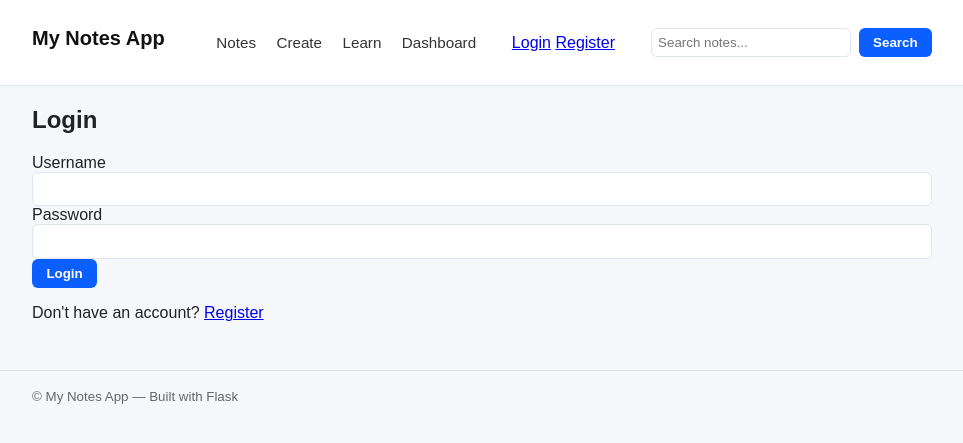
After one commit to naol-zewdie/Personal_Notes_appv1, a Flask app: page /login in a window 1280 px wide. The commit adds this page. Shown: the top 443 px of the page, without its empty margins (158-1121 px from the left). Run offline with Flask 3, Linux system fonts and the light colour scheme.

Commit message:
finalised the app

```diff
--- a/app.py
+++ b/app.py
@@ -1,7 +1,17 @@
 import os
 import sys
 import sqlalchemy as sa
-from flask import Flask, render_template, redirect, url_for, request
+from sqlalchemy import func
+from flask import Flask, render_template, redirect, url_for, request, flash, abort
+from markupsafe import Markup
+import markdown as md
+import io
+import re
+from flask import send_file
+from reportlab.platypus import SimpleDocTemplate, Paragraph, Spacer
+from reportlab.lib.styles import getSampleStyleSheet
+from reportlab.lib.pagesizes import letter
+from flask_login import LoginManager, login_user, logout_user, login_required, current_user
 from flask_sqlalchemy import SQLAlchemy
 
 app = Flask(__name__, instance_relative_config=True, template_folder='templates', static_folder='static')
@@ -27,11 +37,144 @@ db.init_app(app)
 # import models so model classes are registered with SQLAlchemy
 from models import Note
 
+# setup Flask-Login
+login_manager = LoginManager()
+login_manager.login_view = 'login'
+login_manager.init_app(app)
+
+
+@login_manager.user_loader
+def load_user(user_id):
+    from models import User
+    return User.query.get(int(user_id))
+
+
+# Jinja filter to render Markdown to safe HTML
+def render_markdown(text):
+    if not text:
+        return ''
+    html = md.markdown(text, extensions=['fenced_code', 'tables', 'nl2br'])
+    return Markup(html)
+
+
+app.jinja_env.filters['markdown'] = render_markdown
+
+
+def notes_to_pdf_bytes(notes):
+    buf = io.BytesIO()
+    doc = SimpleDocTemplate(buf, pagesize=letter)
+    styles = getSampleStyleSheet()
+    elements = []
+    for n in notes:
+        title = n.title or ''
+        elements.append(Paragraph(title, styles['Heading2']))
+        # convert markdown to HTML then strip tags for simple plain rendering
+        html = md.markdown(n.content or '')
+        text = re.sub(r'<[^>]+>', '', html)
+        # keep simple line breaks
+        text = text.replace('\n', '<br/>')
+        elements.append(Paragraph(text or '', styles['BodyText']))
+        elements.append(Spacer(1, 12))
+    doc.build(elements)
+    buf.seek(0)
+    return buf
+
+
+@app.route('/export/note/<int:note_id>')
+@login_required
+def export_note(note_id):
+    fmt = request.args.get('format', 'txt').lower()
+    note = Note.query.filter_by(id=note_id, user_id=current_user.id).first_or_404()
+    if fmt == 'pdf':
+        pdf = notes_to_pdf_bytes([note])
+        return send_file(pdf, as_attachment=True, download_name=f'note-{note.id}.pdf', mimetype='application/pdf')
+
+    # default: txt
+    txt = f"{note.title}\n\n{note.content or ''}\n"
+    bio = io.BytesIO(txt.encode('utf-8'))
+    bio.seek(0)
+    return send_file(bio, as_attachment=True, download_name=f'note-{note.id}.txt', mimetype='text/plain; charset=utf-8')
+
+
+@app.route('/export/all')
+@login_required
+def export_all():
+    fmt = request.args.get('format', 'txt').lower()
+    notes = Note.query.filter_by(user_id=current_user.id).order_by(Note.created_at.desc()).all()
+    if fmt == 'pdf':
+        pdf = notes_to_pdf_bytes(notes)
+        return send_file(pdf, as_attachment=True, download_name='notes-all.pdf', mimetype='application/pdf')
+
+    # default: txt
+    parts = []
+    for n in notes:
+        title = n.title or ''
+        parts.append(title)
+        parts.append('-' * len(title))
+        parts.append(n.content or '')
+        parts.append('\n')
+    txt = '\n'.join(parts)
+    bio = io.BytesIO(txt.encode('utf-8'))
+    bio.seek(0)
+    return send_file(bio, as_attachment=True, download_name='notes-all.txt', mimetype='text/plain; charset=utf-8')
+
+
+@app.route('/register', methods=['GET', 'POST'])
+def register():
+    if request.method == 'POST':
+        from models import User
+        username = request.form.get('username', '').strip()
+        password = request.form.get('password', '').strip()
+        if not username or not password:
+            flash('Username and password required')
+            return render_template('register.html')
+        if User.query.filter_by(username=username).first():
+            flash('Username already taken')
+            return render_template('register.html')
+        user = User(username=username)
+        user.set_password(password)
+        db.session.add(user)
+        db.session.commit()
+        login_user(user)
+        return redirect(url_for('index'))
+    return render_template('register.html')
+
+
+@app.route('/login', methods=['GET', 'POST'])
+def login():
+    if request.method == 'POST':
+        from models import User
+        username = request.form.get('username', '').strip()
+        password = request.form.get('password', '').strip()
+        user = User.query.filter_by(username=username).first()
+        if user is None or not user.check_password(password):
+            flash('Invalid username or password')
+            return render_template('login.html')
+        login_user(user)
+        return redirect(url_for('index'))
+    return render_template('login.html')
+
+
+@app.route('/logout')
+def logout():
+    logout_user()
+    return redirect(url_for('index'))
+
 
 @app.route('/')
+@login_required
 def index():
-    notes = Note.query.order_by(Note.created_at.desc()).all()
-    return render_template('index.html', title='My Notes App', notes=notes)
+    sort = request.args.get('sort', 'newest')
+    base = Note.query.filter_by(user_id=current_user.id)
+    if sort == 'oldest':
+        q = base.order_by(Note.created_at.asc())
+    elif sort == 'favorites':
+        q = base.filter(Note.favorite == True).order_by(Note.created_at.desc())
+    else:
+        q = base.order_by(Note.created_at.desc())
+
+    notes = q.all()
+    return render_template('index.html', title='My Notes App', notes=notes, sort=sort)
 
 
 @app.route('/learn')
@@ -40,6 +183,7 @@ def learn():
 
 
 @app.route('/create', methods=['GET', 'POST'])
+@login_required
 def create():
     if request.method == 'POST':
         title = request.form.get('title', '').strip()
@@ -49,8 +193,12 @@ def create():
         if not title:
             # minimal validation: title required
             return render_template('create.html', title='Create Note', error='Title is required', form_title=title, form_content=content)
+        # require login to create personal notes
+        if not current_user.is_authenticated:
+            flash('Please login to create a note.')
+            return redirect(url_for('login'))
 
-        note = Note(title=title, content=content, category=category, favorite=favorite)
+        note = Note(title=title, content=content, category=category, favorite=favorite, user_id=current_user.id)
         db.session.add(note)
         db.session.commit()
         return redirect(url_for('notes'))
@@ -59,20 +207,37 @@ def create():
 
 
 @app.route('/notes')
+@login_required
 def notes():
-    notes = Note.query.order_by(Note.created_at.desc()).all()
-    return render_template('notes.html', title='Notes', notes=notes)
+    sort = request.args.get('sort', 'newest')
+    base = Note.query.filter_by(user_id=current_user.id)
+    if sort == 'oldest':
+        q = base.order_by(Note.created_at.asc())
+    elif sort == 'favorites':
+        q = base.filter(Note.favorite == True).order_by(Note.created_at.desc())
+    else:
+        q = base.order_by(Note.created_at.desc())
+
+    notes = q.all()
+    return render_template('notes.html', title='Notes', notes=notes, sort=sort)
 
 
 @app.route('/note/<int:note_id>')
+@login_required
 def note(note_id):
-    note = Note.query.get_or_404(note_id)
+    note = Note.query.filter_by(id=note_id, user_id=current_user.id).first()
+    if note is None:
+        abort(404)
     return render_template('note.html', title=note.title, note=note)
 
 
 @app.route('/edit/<int:note_id>', methods=['GET', 'POST'])
+@login_required
 def edit(note_id):
-    note = Note.query.get_or_404(note_id)
+    note = Note.query.filter_by(id=note_id, user_id=current_user.id).first()
+    if note is None:
+        flash('Not authorized')
+        return redirect(url_for('notes'))
     if request.method == 'POST':
         title = request.form.get('title', '').strip()
         content = request.form.get('content', '').strip()
@@ -92,34 +257,46 @@ def edit(note_id):
 
 
 @app.route('/delete/<int:note_id>', methods=['POST'])
+@login_required
 def delete(note_id):
-    note = Note.query.get_or_404(note_id)
+    note = Note.query.filter_by(id=note_id, user_id=current_user.id).first()
+    if note is None:
+        flash('Not authorized')
+        return redirect(url_for('notes'))
+
     db.session.delete(note)
     db.session.commit()
     return redirect(url_for('index'))
 
 
 @app.route('/search')
+@login_required
 def search():
     q = request.args.get('q', '').strip()
     results = []
     if q:
-        # case-insensitive search on title or content
+        # case-insensitive search on title or content within user's notes
         pattern = f"%{q}%"
-        results = Note.query.filter((Note.title.ilike(pattern)) | (Note.content.ilike(pattern))).order_by(Note.created_at.desc()).all()
+        results = Note.query.filter(Note.user_id == current_user.id).filter((Note.title.ilike(pattern)) | (Note.content.ilike(pattern))).order_by(Note.created_at.desc()).all()
 
     return render_template('search.html', title=f"Search: {q}", q=q, results=results)
 
 
 @app.route('/category/<category_name>')
+@login_required
 def category(category_name):
-    notes = Note.query.filter(Note.category == category_name).order_by(Note.created_at.desc()).all()
+    notes = Note.query.filter_by(user_id=current_user.id).filter(Note.category == category_name).order_by(Note.created_at.desc()).all()
     return render_template('notes.html', title=f'Category: {category_name}', notes=notes)
 
 
 @app.route('/favorite/<int:note_id>', methods=['POST'])
+@login_required
 def favorite_toggle(note_id):
-    note = Note.query.get_or_404(note_id)
+    note = Note.query.filter_by(id=note_id, user_id=current_user.id).first()
+    if note is None:
+        flash('Not authorized')
+        return redirect(url_for('notes'))
+
     note.favorite = not bool(note.favorite)
     db.session.commit()
     # redirect back to referrer if available, else to the note
@@ -127,6 +304,17 @@ def favorite_toggle(note_id):
     if ref:
         return redirect(ref)
     return redirect(url_for('note', note_id=note.id))
+
+
+@app.route('/dashboard')
+def dashboard():
+    total = Note.query.count()
+    favorites = Note.query.filter(Note.favorite == True).count()
+    # count distinct non-null categories
+    categories_count = db.session.query(func.count(func.distinct(Note.category))).filter(Note.category != None).scalar() or 0
+    # list categories with counts
+    categories = db.session.query(Note.category, func.count(Note.id)).filter(Note.category != None).group_by(Note.category).all()
+    return render_template('dashboard.html', title='Dashboard', total=total, favorites=favorites, categories_count=categories_count, categories=categories)
 
 
 if __name__ == '__main__':
@@ -141,6 +329,7 @@ if __name__ == '__main__':
         with app.app_context():
             engine = db.engine
             inspector = sa.inspect(engine)
+            # check and add `category` column
             cols = [c['name'] for c in inspector.get_columns('note')]
             if 'category' in cols:
                 print('No action — `category` column already exists.')
@@ -153,7 +342,8 @@ if __name__ == '__main__':
                     print('Column added.')
                 except Exception as exc:
                     print('Failed to add column:', exc)
-            # ensure `favorite` column exists as well
+
+            # check and add `favorite` column
             cols = [c['name'] for c in inspector.get_columns('note')]
             if 'favorite' in cols:
                 print('No action — `favorite` column already exists.')
@@ -166,5 +356,25 @@ if __name__ == '__main__':
                 except Exception as exc:
                     print('Failed to add `favorite` column:', exc)
 
+            # check and add `user_id` column
+            cols = [c['name'] for c in inspector.get_columns('note')]
+            if 'user_id' in cols:
+                print('No action — `user_id` column already exists.')
+            else:
+                print('Adding `user_id` column to `note` table...')
+                try:
+                    with engine.begin() as conn:
+                        conn.execute(sa.text("ALTER TABLE note ADD COLUMN user_id INTEGER"))
+                    print('`user_id` column added.')
+                except Exception as exc:
+                    print('Failed to add `user_id` column:', exc)
+
+            # create User table if missing and ensure all models' tables exist
+            try:
+                db.create_all()
+                print('Ensured all tables exist (created missing tables).')
+            except Exception as exc:
+                print('Failed to create missing tables:', exc)
+
     else:
         app.run(debug=True)
--- a/requirements.txt
+++ b/requirements.txt
@@ -1,2 +1,5 @@
 Flask
 Flask-SQLAlchemy
+Flask-Login
+markdown
+reportlab
--- a/static/style.css
+++ b/static/style.css
@@ -58,6 +58,13 @@ footer {
   padding: 0;
   margin: 0;
 }
+.controls { margin: 0.5rem 0 1rem 0; }
+.controls a[aria-current="true"] { font-weight: 700; color: #0b5fff; }
+
+/* dashboard stats */
+.stats { display: flex; gap: 1rem; flex-wrap: wrap; margin-bottom: 1rem; }
+.stats .card { flex: 1 1 200px; text-align: center; }
+.large { font-size: 2rem; font-weight: 700; margin: 0.25rem 0; }
 .card {
   background: #fff;
   border: 1px solid #e6e9ef;
--- a/templates/base.html
+++ b/templates/base.html
@@ -15,7 +15,18 @@
           <a class="nav-link" href="{{ url_for('notes') }}">Notes</a>
           <a class="nav-link" href="{{ url_for('create') }}">Create</a>
           <a class="nav-link" href="{{ url_for('learn') }}">Learn</a>
+          <a class="nav-link" href="{{ url_for('dashboard') }}">Dashboard</a>
         </nav>
+
+        <div class="auth-links">
+          {% if current_user.is_authenticated %}
+            <span class="nav-user">Hello, {{ current_user.username }}</span>
+            <a class="nav-link" href="{{ url_for('logout') }}">Logout</a>
+          {% else %}
+            <a class="nav-link" href="{{ url_for('login') }}">Login</a>
+            <a class="nav-link" href="{{ url_for('register') }}">Register</a>
+          {% endif %}
+        </div>
 
         <form class="search-form" method="get" action="{{ url_for('search') }}">
           <input class="form-control search-input" name="q" type="search" placeholder="Search notes..." value="{{ request.args.get('q','') }}">
--- a/templates/index.html
+++ b/templates/index.html
@@ -2,6 +2,12 @@
 
 {% block content %}
   <h2>Recent Notes</h2>
+  <div class="controls">
+    <strong>Sort:</strong>
+    <a href="{{ url_for('index', sort='newest') }}" {% if sort == 'newest' %}aria-current="true"{% endif %}>Newest</a> |
+    <a href="{{ url_for('index', sort='oldest') }}" {% if sort == 'oldest' %}aria-current="true"{% endif %}>Oldest</a> |
+    <a href="{{ url_for('index', sort='favorites') }}" {% if sort == 'favorites' %}aria-current="true"{% endif %}>Favorites</a>
+  </div>
   {% if notes %}
     <ul class="notes-grid">
       {% for note in notes %}
--- /dev/null
+++ b/templates/login.html
@@ -0,0 +1,26 @@
+{% extends 'base.html' %}
+
+{% block content %}
+  <h2>Login</h2>
+  {% with messages = get_flashed_messages() %}
+    {% if messages %}
+      <ul>
+        {% for m in messages %}
+          <li style="color:red">{{ m }}</li>
+        {% endfor %}
+      </ul>
+    {% endif %}
+  {% endwith %}
+  <form method="post">
+    <label>Username<br>
+      <input class="form-control" name="username" required>
+    </label>
+    <br>
+    <label>Password<br>
+      <input class="form-control" name="password" type="password" required>
+    </label>
+    <br>
+    <button class="btn" type="submit">Login</button>
+  </form>
+  <p>Don't have an account? <a href="{{ url_for('register') }}">Register</a></p>
+{% endblock %}
--- a/templates/note.html
+++ b/templates/note.html
@@ -10,8 +10,8 @@
       {% endif %}
     </div>
     <hr>
-    <div>
-      {{ (note.content or '') | e | replace('\n', '<br>') | safe }}
+    <div class="note-content">
+      {{ note.content | markdown }}
     </div>
   </article>
   <p>
--- a/templates/notes.html
+++ b/templates/notes.html
@@ -2,6 +2,12 @@
 
 {% block content %}
   <h2>Notes</h2>
+  <div class="controls">
+    <strong>Sort:</strong>
+    <a href="{{ url_for('notes', sort='newest') }}" {% if sort == 'newest' %}aria-current="true"{% endif %}>Newest</a> |
+    <a href="{{ url_for('notes', sort='oldest') }}" {% if sort == 'oldest' %}aria-current="true"{% endif %}>Oldest</a> |
+    <a href="{{ url_for('notes', sort='favorites') }}" {% if sort == 'favorites' %}aria-current="true"{% endif %}>Favorites</a>
+  </div>
   {% if notes %}
     <ul class="notes-grid">
       {% for note in notes %}
```
Also changed, not shown: models.py (+20 -0 lines), templates/dashboard.html (added, +34 -0 lines), templates/register.html (added, +26 -0 lines).
